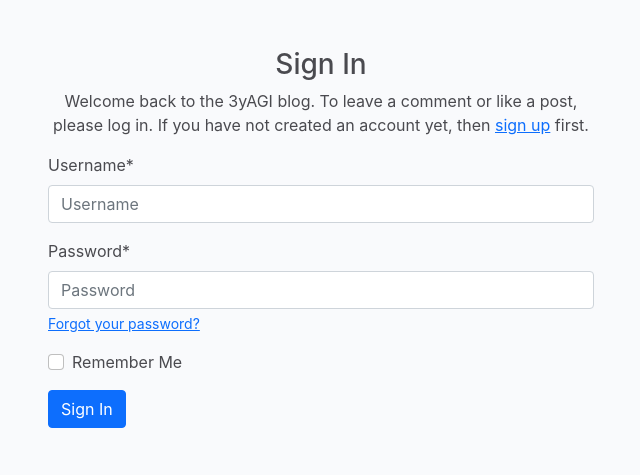
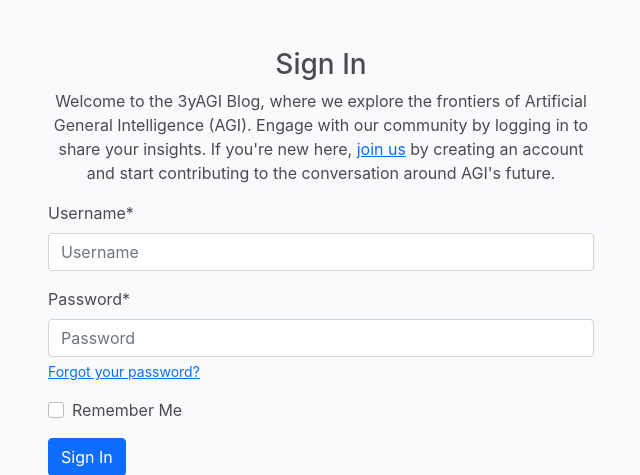
Before and after one commit to ThePyth0nKid/pp4-myblog, a Django app: page /accounts/login/ in a window 1280 px wide. Shown: the part 60-535 px from the top of the page, without its empty margins (319-959 px from the left). Run offline with Django 4.2, Linux system fonts and the light colour scheme; parts of the project's set-up code (start-up, migrations or seed data) failed here and were passed over; some libraries are stand-ins or nearby versions.

Commit message:
Update welcome message to better align with AGI blog theme

```diff
--- a/templates/account/login.html
+++ b/templates/account/login.html
@@ -10,9 +10,10 @@
             <h3 class="text-center">{% trans "Sign In" %}</h3>
 
             <p class="text-center">
-                {% blocktrans %}Welcome back to the 3yAGI blog. To leave a comment or like a post, please log in. If you
-                have not created an account yet, then <a class="link text-primary" href="{{ signup_url }}">sign up</a>
-                first.{% endblocktrans %}
+                Welcome to the 3yAGI Blog, where we explore the frontiers of Artificial General Intelligence (AGI). Engage with our
+                community by logging in to share your insights. If you're new here, <a class="link text-primary"
+                    href="{{ signup_url }}">join us</a> by creating an account and start contributing to the conversation around
+                AGI's future.
             </p>
 
             <form class="login" method="POST" action="{% url 'account_login' %}">
```
Also changed, not shown: blog/templates/blog/post_detail.html (+15 -19 lines).
